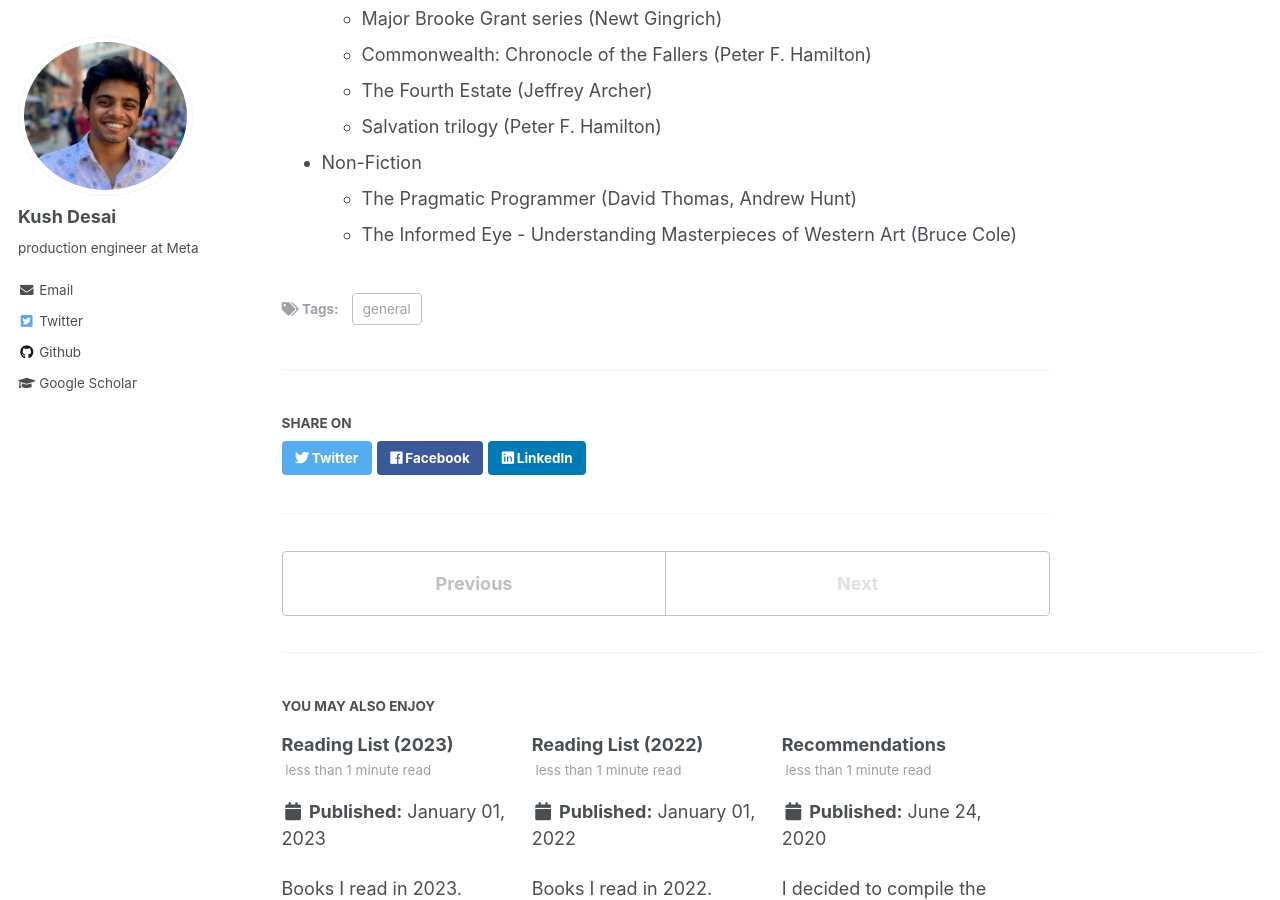
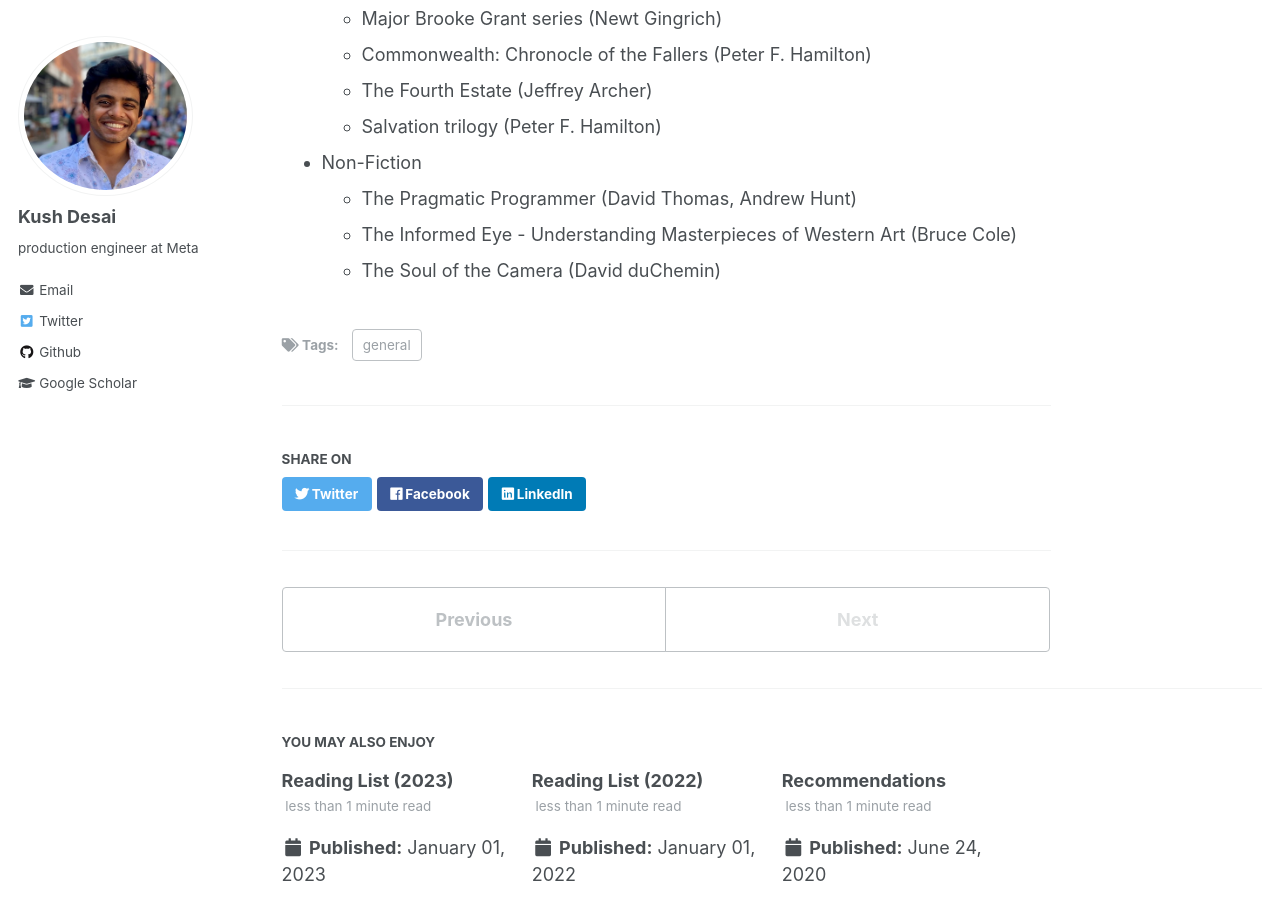
Before and after one commit to kdesai2018/kdesai2018.github.io, a Jekyll site: the page built from _posts/2024-01-01-book-2024.md, in a window 1280 px wide and 900 px high, scrolled down 762 px. Built offline with Jekyll 4.4.1, drawn with Linux system fonts in a browser that asks for light colours.

Commit message:
updating 2024 books

```diff
--- a/_posts/2024-01-01-book-2024.md
+++ b/_posts/2024-01-01-book-2024.md
@@ -30,3 +30,4 @@ A 🏃🏽‍♂️ list
 - Non-Fiction
     - The Pragmatic Programmer (David Thomas, Andrew Hunt)
     - The Informed Eye - Understanding Masterpieces of Western Art (Bruce Cole)
+    - The Soul of the Camera (David duChemin)
```
